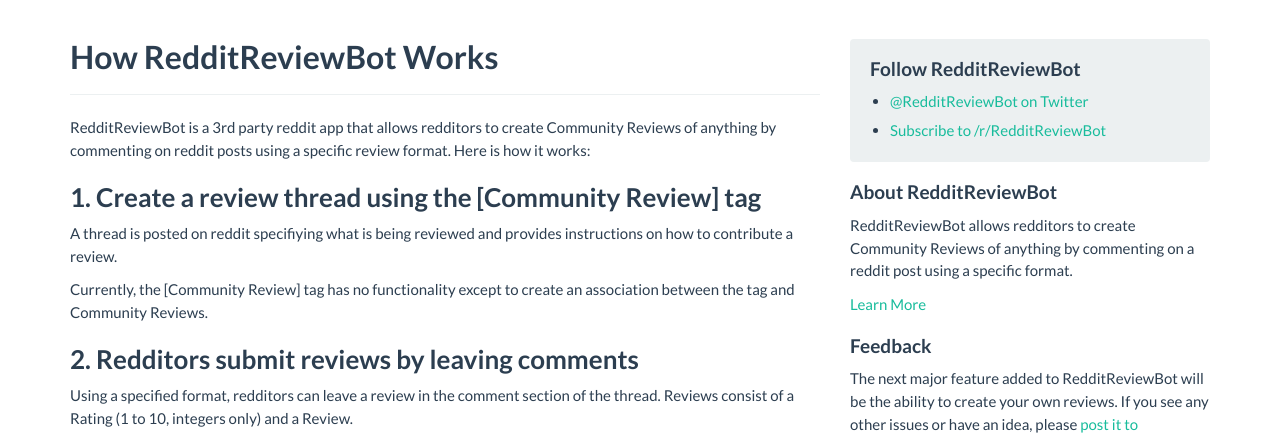
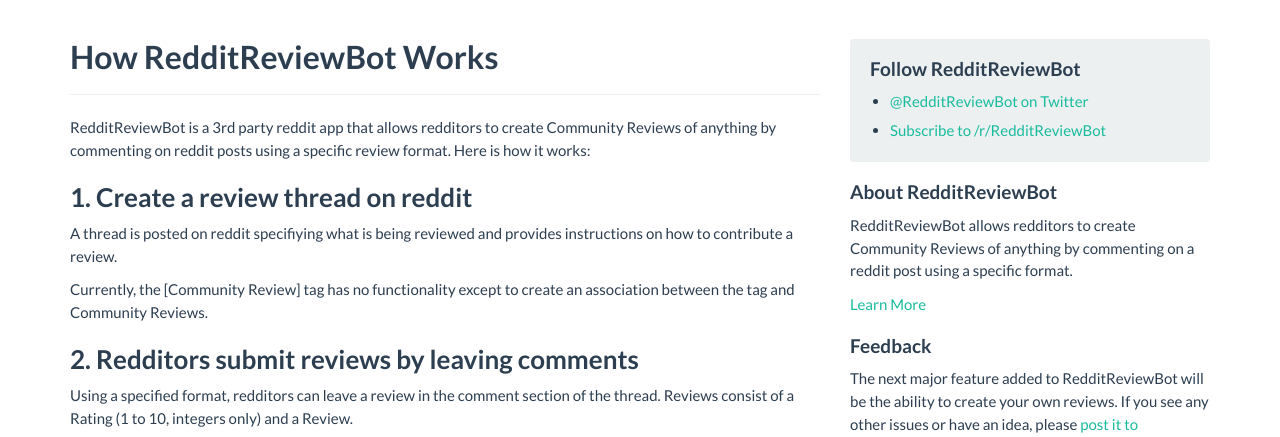
Before and after one commit to davedg629/RedditRatings, a Flask app: page /how-it-works/ in a window 1280 px wide. Shown: the part 61-498 px from the top of the page. Run offline with Flask 2, Linux system fonts and the light colour scheme; parts of the project's set-up code (start-up, migrations or seed data) failed here and were passed over; some libraries are stand-ins or nearby versions.

Commit message:
Remove [Community Review] tag mention from copy

```diff
--- a/app/templates/how_it_works.html
+++ b/app/templates/how_it_works.html
@@ -6,7 +6,7 @@
 
         <p>RedditReviewBot is a 3rd party reddit app that allows redditors to create Community Reviews of anything by commenting on reddit posts using a specific review format. Here is how it works:</p>
 
-        <h3>1. Create a review thread using the [Community Review] tag</h3>
+        <h3>1. Create a review thread on reddit</h3>
 
         <p>A thread is posted on reddit specifiying what is being reviewed and provides instructions on how to contribute a review.</p>
 
```
